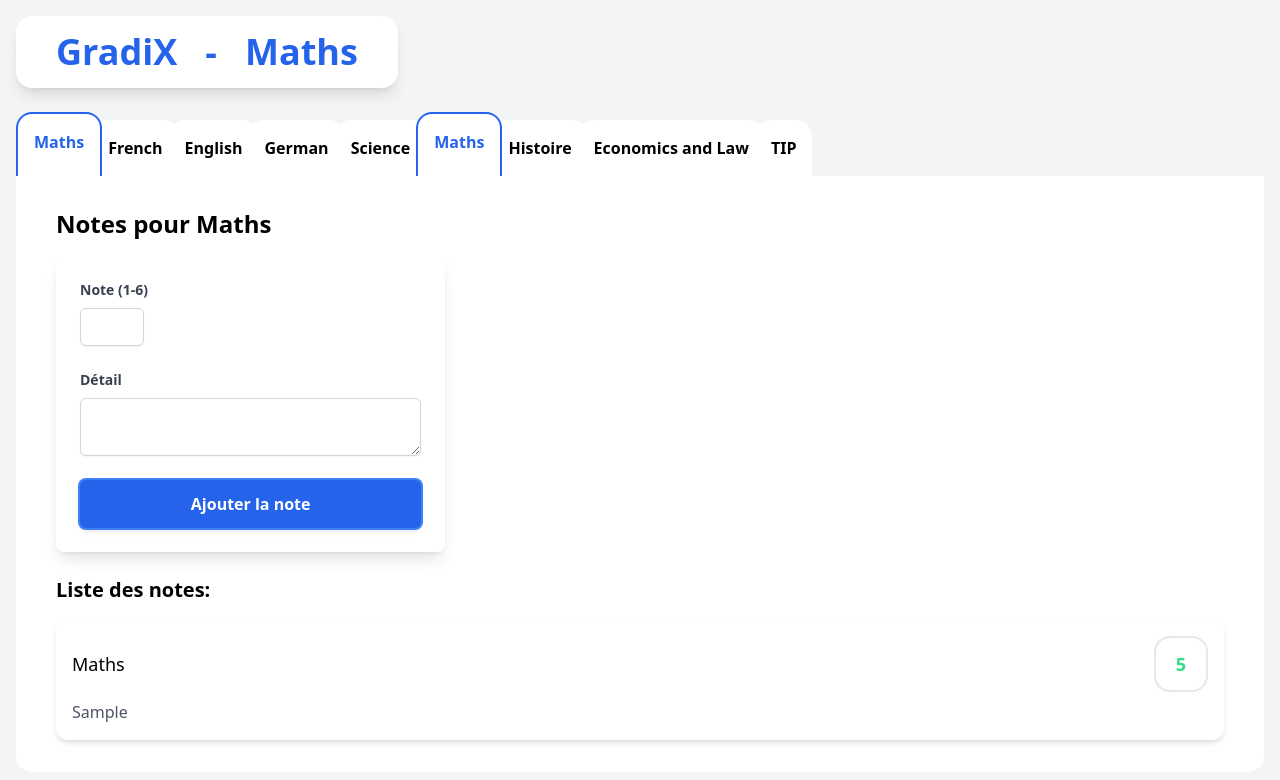
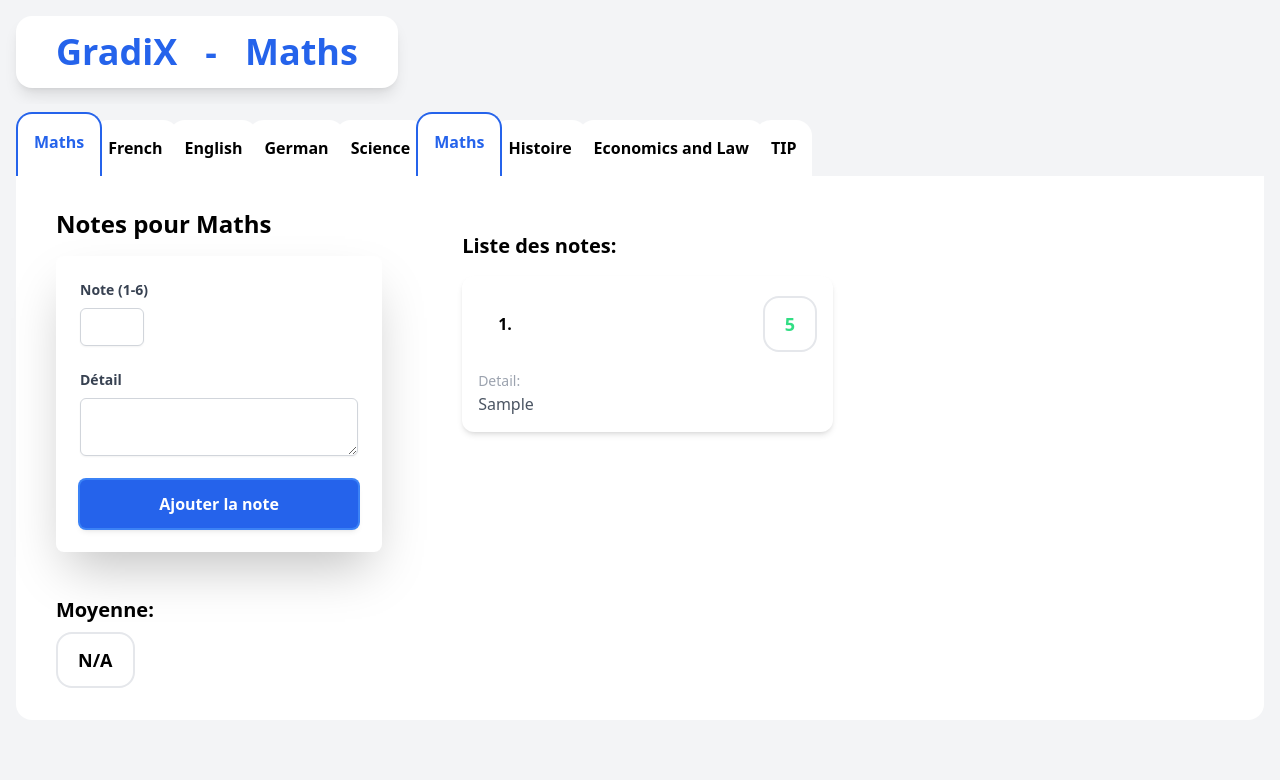
Before and after one commit to Alex-zReeZ/Grade_calculator_djangoReact, a React (Create React App) app in the folder frontend/: page /Maths in a window 1280 px wide. Both pictures are taken after typing "5", "Sample" into the empty fields and a click on the button "Ajouter la note". Shown: the top 780 px of the page. Built offline with nearby package versions, Linux system fonts and the light colour scheme; no server answers.

Commit message:
refactor: modified style and display average of grades

```diff
--- a/frontend/src/components/AddGrades.tsx
+++ b/frontend/src/components/AddGrades.tsx
@@ -19,7 +19,7 @@ const AddGrade: React.FC<AddGradeFormProps> = ({ onAddGrade, branchName }) => {
     };
 
     return (
-        <form onSubmit={handleSubmit} className="w-1/3 max-w-md space-y-6 bg-white p-6 rounded-lg shadow-lg">
+        <form onSubmit={handleSubmit} className="w-full h-fit max-w-md space-y-6 bg-white p-6 rounded-lg shadow-2xl">
             <div>
                 <label className="block text-sm font-semibold text-gray-700">
                     Note (1-6)
--- a/frontend/src/components/DynamicTemplate.tsx
+++ b/frontend/src/components/DynamicTemplate.tsx
@@ -3,6 +3,8 @@ import { useEffect, useState } from "react";
 import AddGrades from "../components/AddGrades.tsx";
 // @ts-ignore
 import GradeLine from "./GradeLine.tsx";
+// @ts-ignore
+import DisplayAverage from "./DisplayAverage.tsx";
 
 interface DynamicTemplateProps {
   branchName: string;
@@ -78,14 +80,23 @@ const DynamicTemplate: React.FC<DynamicTemplateProps> = ({
                 </a>
               ))}
             </div>
-            <div className="p-8 px-10 bg-white w-full rounded-b-2xl">
-              <h1 className="text-2xl font-bold mb-4">Notes pour {branchName}</h1>
-              <AddGrades onAddGrade={addGrade} branchName={branchName} />
-              <div className="mt-6">
+            <div className="flex h-fit gap-x-20 p-8 px-10 bg-white w-full rounded-b-2xl">
+              <div className="flex flex-col w-[500px]">
+                <div className="w-full">
+                  <h1 className="text-2xl font-bold mb-4">
+                    Notes pour {branchName}
+                  </h1>
+                  <AddGrades onAddGrade={addGrade} branchName={branchName} />
+                </div>
+                <div className="w-full mt-5">
+                  <DisplayAverage grades={grades} />
+                </div>
+              </div>
+              <div className="mt-6 w-full">
                 <h2 className="text-xl font-semibold mb-4">Liste des notes:</h2>
-                <ul className="space-y-4">
+                <ul className="grid grid-cols-2 gap-5 space-y-4">
                   {grades.map((grade, index) => (
-                    <GradeLine key={index} grade={grade} />
+                    <GradeLine key={index} grade={grade} index={index + 1} />
                   ))}
                 </ul>
               </div>
--- a/frontend/src/components/GradeColor.tsx
+++ b/frontend/src/components/GradeColor.tsx
@@ -8,6 +8,6 @@ export function GradeColor({ grade }) {
         color = "#FEBE10";
     }
     return (
-        <span className="text-lg font-semibold text-blue-600 p-5 py-3 border-2 rounded-2xl" style={{ color: color }}>{grade}</span>
+        <span className="w-fit text-lg font-semibold p-5 py-3 border-2 bg-white rounded-2xl" style={{ color: color }}>{grade}</span>
     );
 }
--- a/frontend/src/components/GradeLine.tsx
+++ b/frontend/src/components/GradeLine.tsx
@@ -7,17 +7,21 @@ interface GradeLineProps {
         value: number;
         comment: string;
     };
+    index: number;
 }
 
-const GradeLine: React.FC<GradeLineProps> = ({ grade }) => {
+const GradeLine: React.FC<GradeLineProps> = ({ grade, index }) => {
     return (
-        <li className="p-4 bg-white rounded-xl shadow-md">
+        <li className="w-full p-4 bg-white rounded-xl shadow-md">
             <div className="flex justify-between items-center">
-                <span className="text-lg font-medium">{grade.subject}</span>
+                <span className="font-bold p-5">{index}.</span>
                 {/*// @ts-ignore */}
                 <GradeColor grade={grade.value}>/6</GradeColor>
             </div>
-            {grade.comment && <p className="text-gray-600 mt-2">{grade.comment}</p>}
+            <div className="mt-3">
+                <span className="text-gray-400 text-sm">Detail:</span>
+                {grade.comment && <p className="text-gray-600">{grade.comment}</p>}
+            </div>
         </li>
     );
 };
```
